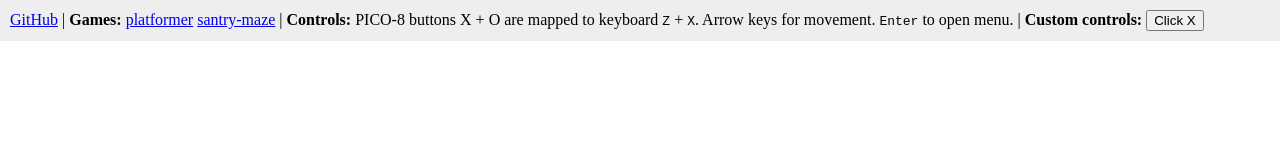
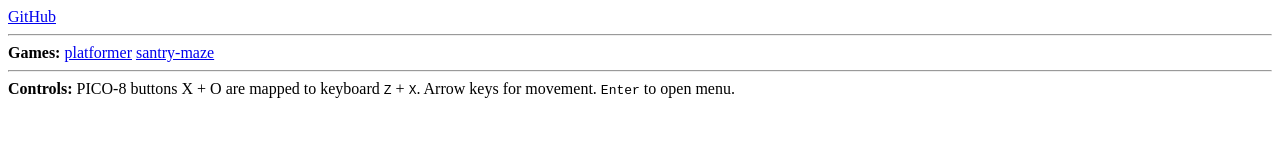
Before and after one commit to getsentry/hackweek-pico8-game, a website: page index.html in a window 1280 px wide. Drawn offline with Linux system fonts and the light colour scheme.

Commit message:
remove iframes

```diff
--- a/index.html
+++ b/index.html
@@ -1,49 +1,12 @@
 <!DOCTYPE html>
 <title>Sentry Hackweek PICO-8 games</title>
-<style>
-body { margin: 0; display: flex; flex-direction: column; height: 100vh; }
-header { padding: 10px; background: #eee }
-iframe { flex: 1; border: none; }
-hr.horizontal {
-    display: inline;
-    border: none;
-}
-hr.horizontal:after {
-    content: " | ";
-}
-</style>
 
-<header>
 <a href="https://github.com/getsentry/hackweek-pico8-game">GitHub</a>
-<hr class=horizontal>
+<hr>
 <strong>Games:</strong>
-<a class=gamelink href=exports/platformer.html target=game>platformer</a>
-<a class=gamelink href=exports/santry-maze.html target=game>santry-maze</a>
-<hr class=horizontal>
+<a href=exports/platformer.html target=game>platformer</a>
+<a href=exports/santry-maze.html target=game>santry-maze</a>
+<hr>
 <strong>Controls:</strong>
 PICO-8 buttons X + O are mapped to keyboard <code>Z</code> + <code>X</code>. Arrow keys for movement. <code>Enter</code> to open menu.
-<hr class=horizontal>
-<strong>Custom controls:</strong>
-<button id=x_button>Click X</button>
 </header>
-
-<iframe class=mid name=game></iframe>
-
-<script>
-    // will be patched in by child frame
-    var picoWin;
-
-    document.getElementById("x_button").onmousedown = () => {
-        picoWin.pico8_buttons[0] |= 0x10;
-    }
-
-    document.getElementById("x_button").onmouseup = () => {
-        picoWin.pico8_buttons[0] &= ~0x10;
-    }
-
-    Array.from(document.getElementsByClassName("gamelink")).map(elem => {
-        elem.onclick = () => {
-            document.getElementsByTagName("header")[0].style = "display:none";
-        };
-    });
-</script>
```
Also changed, not shown: custom.js (added, +12 -0 lines), exports/platformer.html (+1 -1 lines), exports/santry-maze.html (+1 -1 lines), 1 other file.
